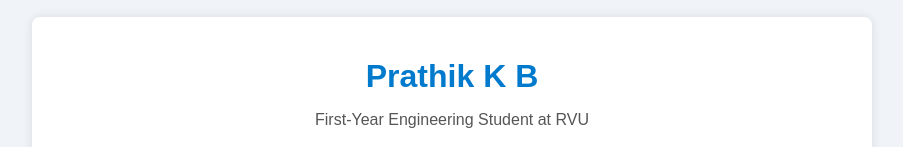
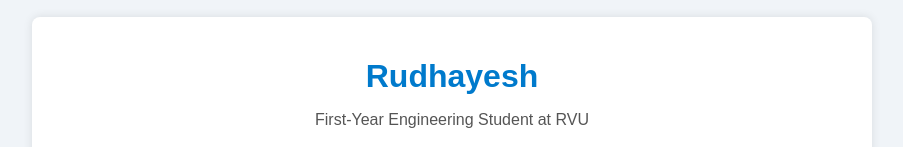
Before and after one commit to Rudhayesh/rudyhtml, a plain HTML site: page index.html in a window 1280 px wide. Shown: the part 153-300 px from the top of the page, without its empty margins (188-1091 px from the left). Drawn offline with Linux system fonts and the light colour scheme.

Commit message:
Update index.html

```diff
--- a/index.html
+++ b/index.html
@@ -101,7 +101,7 @@
 <body>
     <img src="https://github.com/Rudhayesh/rudyhtml/blob/main/passport%20size%20pic%20.jpg?raw=true" alt="My picture" class="profile-image">
     <div class="container">
-        <h1>Prathik K B</h1>
+        <h1>Rudhayesh</h1>
         <p style="text-align:center; color: #555;">First-Year Engineering Student at RVU</p>
 
         <div class="section">
```
